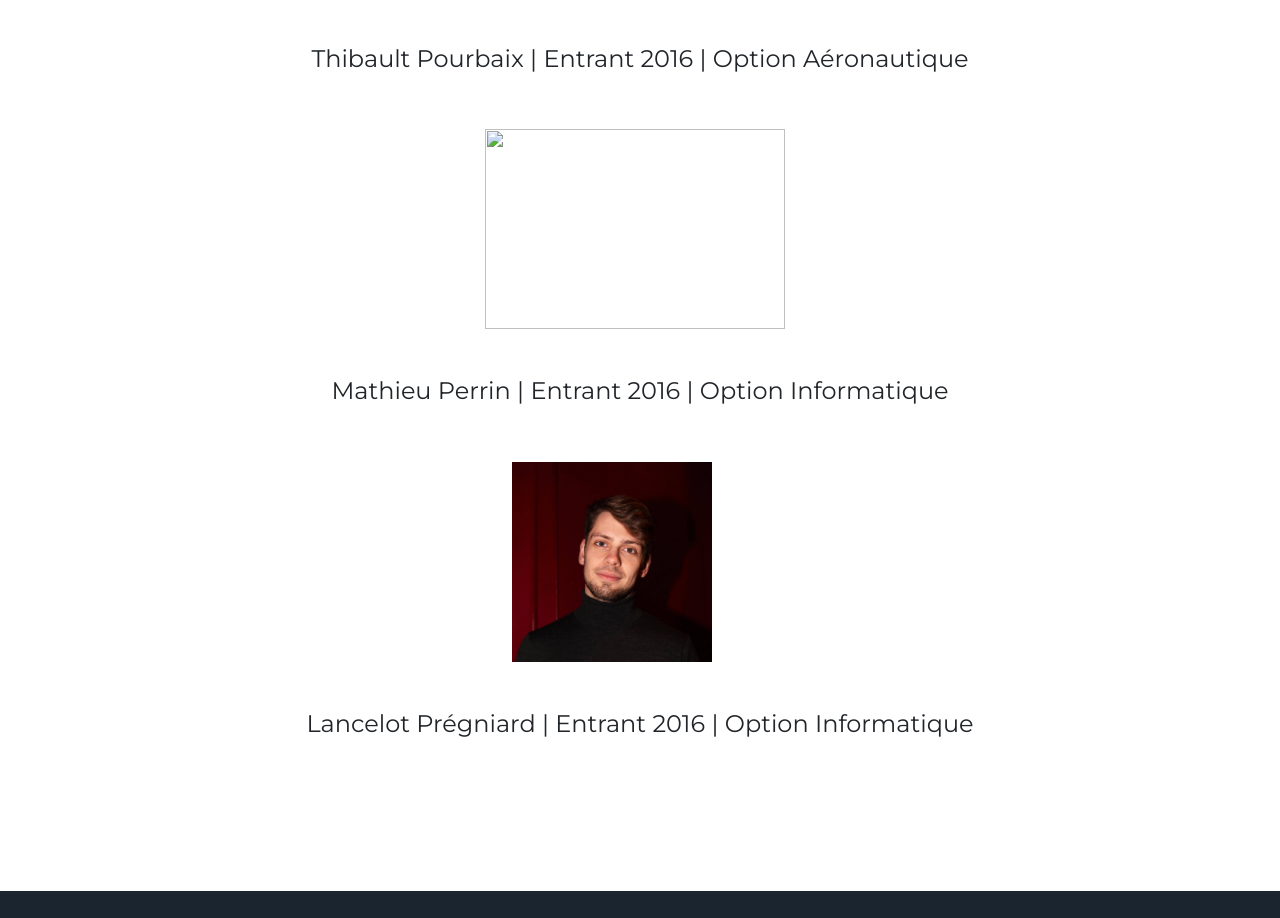
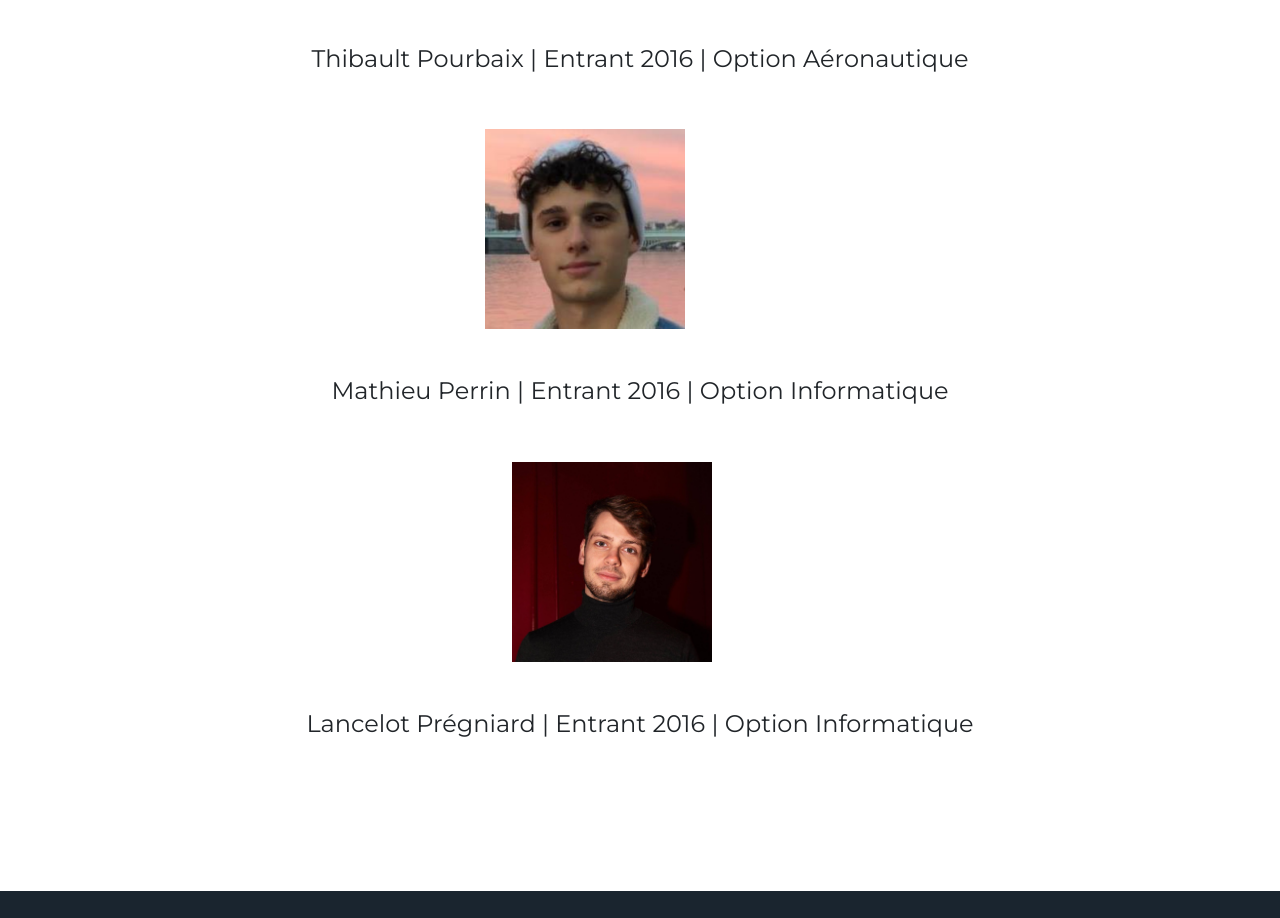
Before and after one commit to lctdulac/dataviz-d3, a website with bundled scripts: page index.html in a window 1280 px wide. Shown: the part 1967-2885 px from the top of the page. Built offline with nearby package versions, Linux system fonts and the light colour scheme; files whose address does not match are found by name.

Commit message:
add pictures 2

```diff
--- a/index.html
+++ b/index.html
@@ -104,7 +104,7 @@
             </h4>
             <br /><br />
             <div>
-                <img class="text-center" width="300 " height="200" src="img/portfolio/mathieu.jpg" style="
+                <img class="text-center" width="200 " height="200" src="img/portfolio/mathieu.png" style="
           margin-left: 36%;"><br />
             </div>
             <br /><br />
```
Also changed, not shown: data/data2.csv (renamed from js/data/data2.csv).
